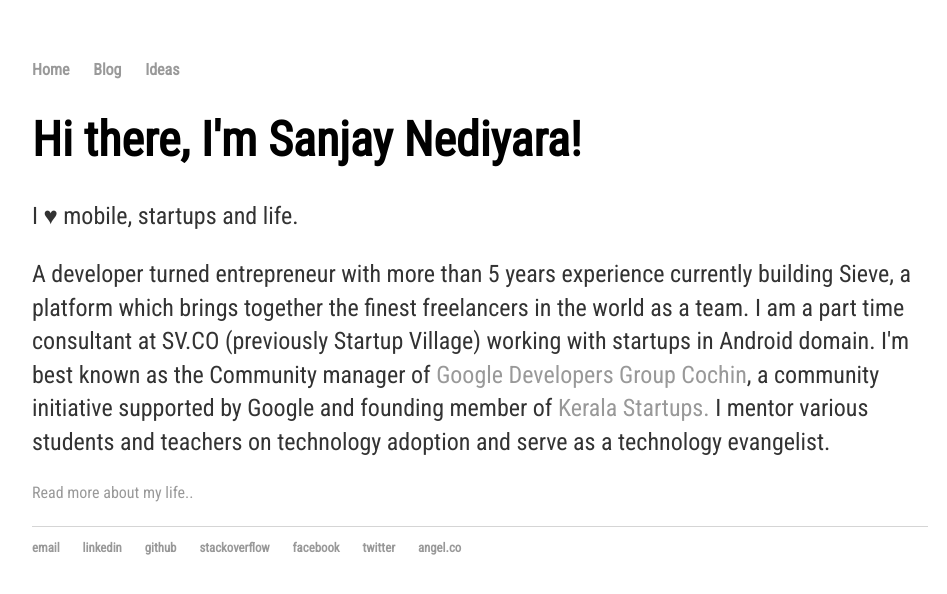
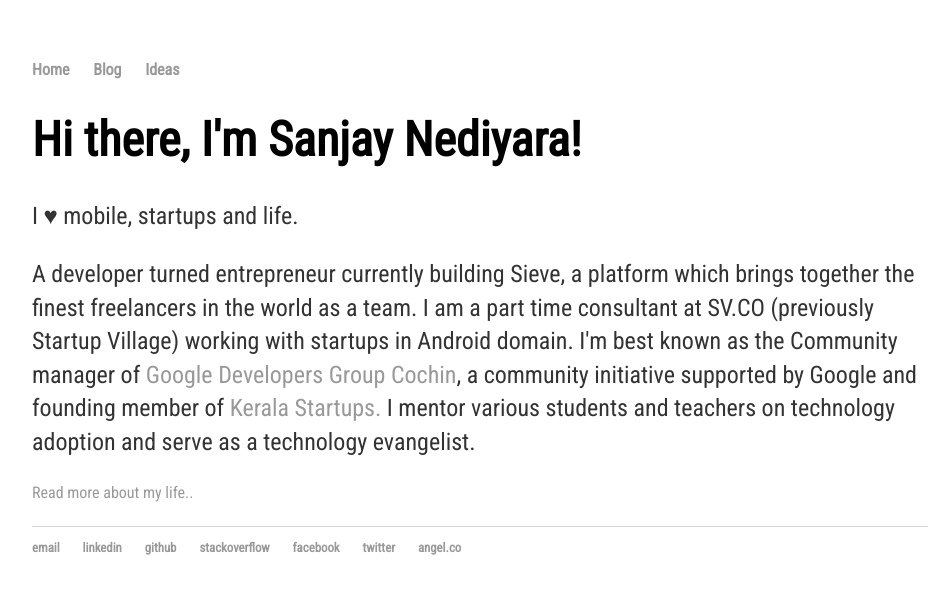
Before and after one commit to COD3BOY/cod3boy.github.io, a Jekyll site: the page built from index.html, in a window 1280 px wide. Shown: the top 594 px of the page, without its empty margins (160-1107 px from the left). Built offline with Jekyll 4.4.1, drawn with Linux system fonts in a browser that asks for light colours; the list of posts is cut into pages by our own code.

Commit message:
Update index.html

```diff
--- a/index.html
+++ b/index.html
@@ -9,6 +9,6 @@
 <div class="blurb">
         		<h1>Hi there, I'm Sanjay Nediyara!</h1>
         		<p>I ♥ mobile, startups and life.</p>
-			<p>A developer turned entrepreneur with more than 5 years experience currently building Sieve, a platform which brings together the finest freelancers in the world as a team. I am a part time consultant at SV.CO (previously Startup Village) working with startups in Android domain. I'm best known as the Community manager of <a href="https://developers.google.com/groups/chapter/106046004645175854179/">Google Developers Group Cochin</a>, a community initiative supported by Google and founding member of <a href="http://keralastartups.org/team.php">Kerala Startups.</a> I mentor various students and teachers on technology adoption and serve as a technology evangelist.</p
+			<p>A developer turned entrepreneur currently building Sieve, a platform which brings together the finest freelancers in the world as a team. I am a part time consultant at SV.CO (previously Startup Village) working with startups in Android domain. I'm best known as the Community manager of <a href="https://developers.google.com/groups/chapter/106046004645175854179/">Google Developers Group Cochin</a>, a community initiative supported by Google and founding member of <a href="http://keralastartups.org/team.php">Kerala Startups.</a> I mentor various students and teachers on technology adoption and serve as a technology evangelist.</p
 			<p><a href="http://www.medium.com/@cod3boy/why-the-decision-not-to-commit-suicide-was-the-best-decision-my-life-79442d5cd9dd"> Read more about my life..</a></p>
     		</div><!-- /.blurb -->
```
